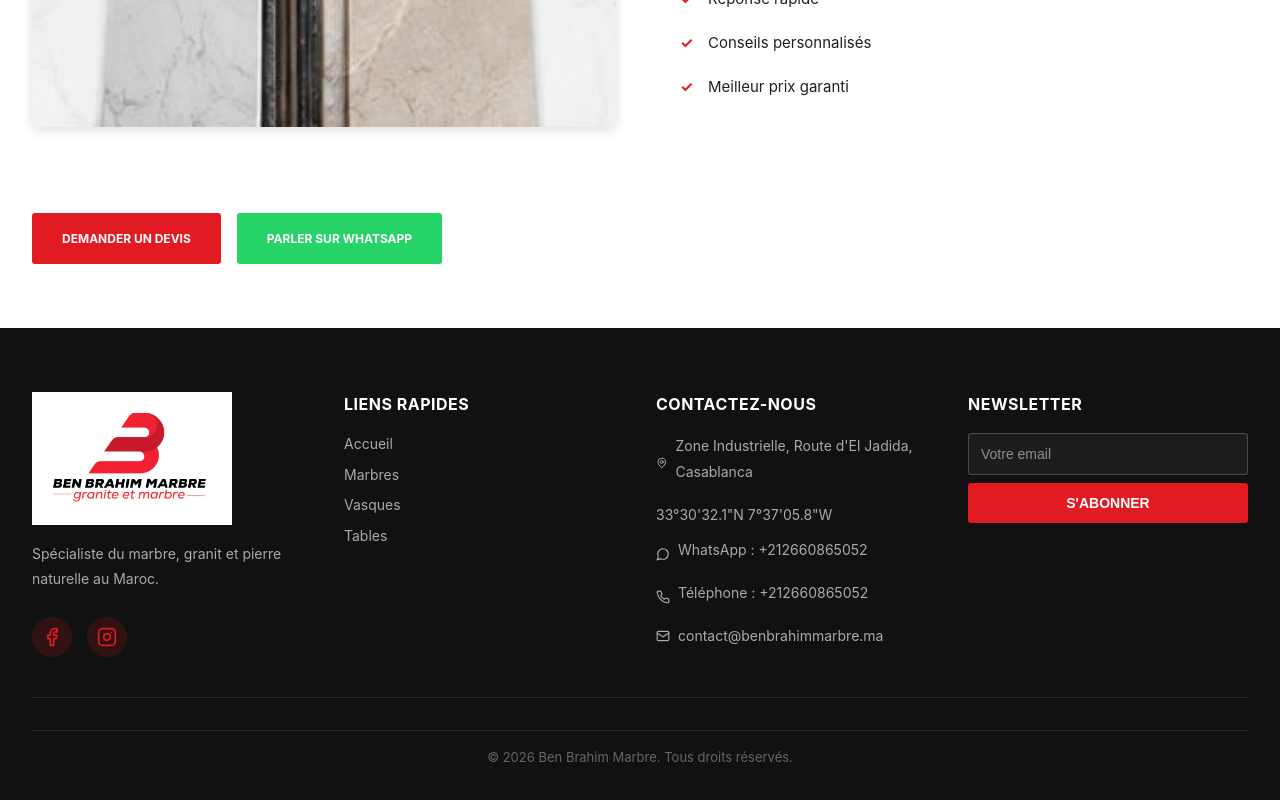
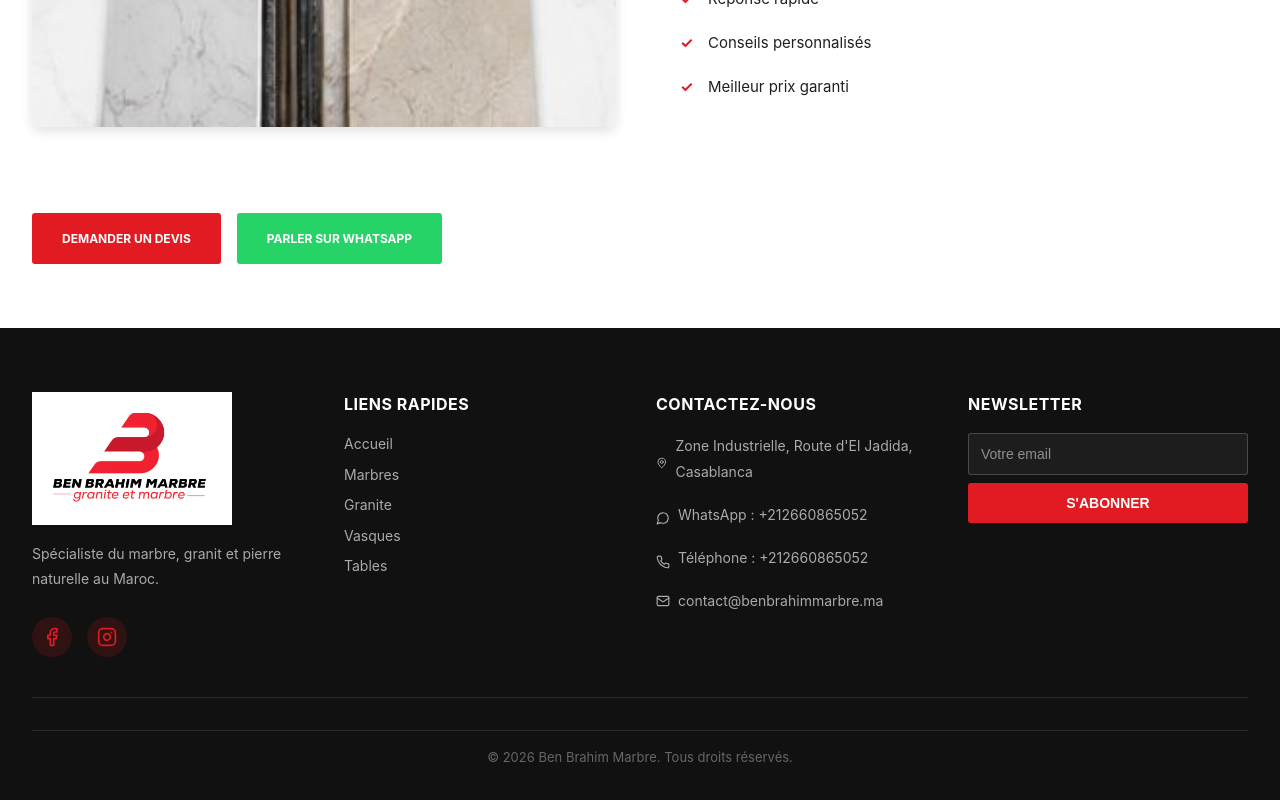
Before and after one commit to Telmouttaqi/ben-brahim-marbre-website, a React (Vite) app: page / in a window 1280 px wide. Shown: the part 6148-6948 px from the top of the page. Built offline with nearby package versions, Linux system fonts and the light colour scheme.

Commit message:
Add Granite link to footer and fix section scroll alignment

```diff
--- a/src/components/Footer.jsx
+++ b/src/components/Footer.jsx
@@ -32,6 +32,7 @@ export default function Footer() {
           <h4>Liens rapides</h4>
           <a href="#home">Accueil</a>
           <a href="#marbres">Marbres</a>
+          <a href="#granite">Granite</a>
           <a href="#vasques">Vasques</a>
           <a href="#tables">Tables</a>
         </div>
@@ -43,7 +44,7 @@ export default function Footer() {
               Zone Industrielle, Route d'El Jadida, Casablanca
             </a>
           </p>
-          <p className="coordinates">33°30'32.1"N 7°37'05.8"W</p>
+          {/* <p className="coordinates"></p> */}
           <p>
             <MessageCircle size={14} />
             <a href="https://wa.me/212660865052" target="_blank" rel="noopener noreferrer">WhatsApp : +212660865052</a>
--- a/src/styles.css
+++ b/src/styles.css
@@ -275,9 +275,14 @@ main {
   background: #fff;
 }
 
+section {
+  scroll-margin-top: 90px;
+}
+
 .section {
   padding: 4rem 2rem;
   background: #fff;
+  scroll-margin-top: 90px;
 }
 
 .section:nth-child(odd) {
```
